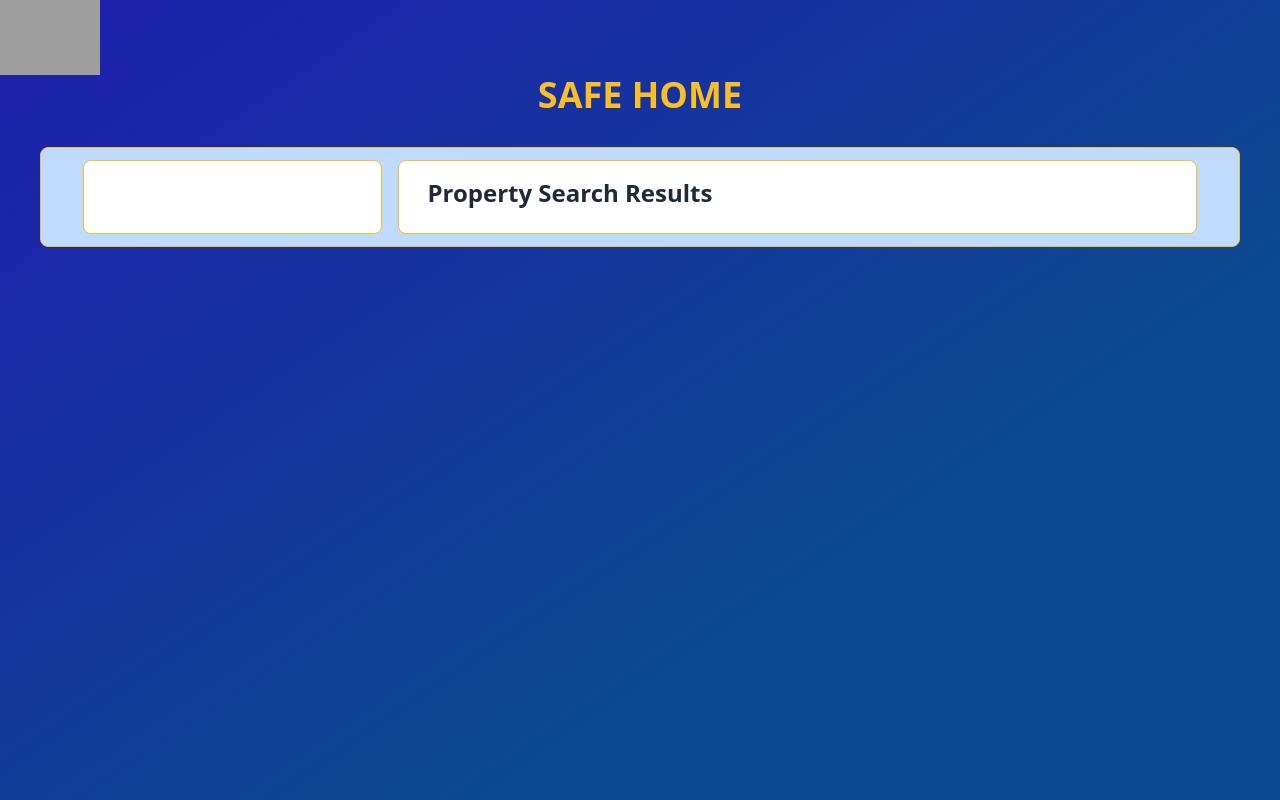
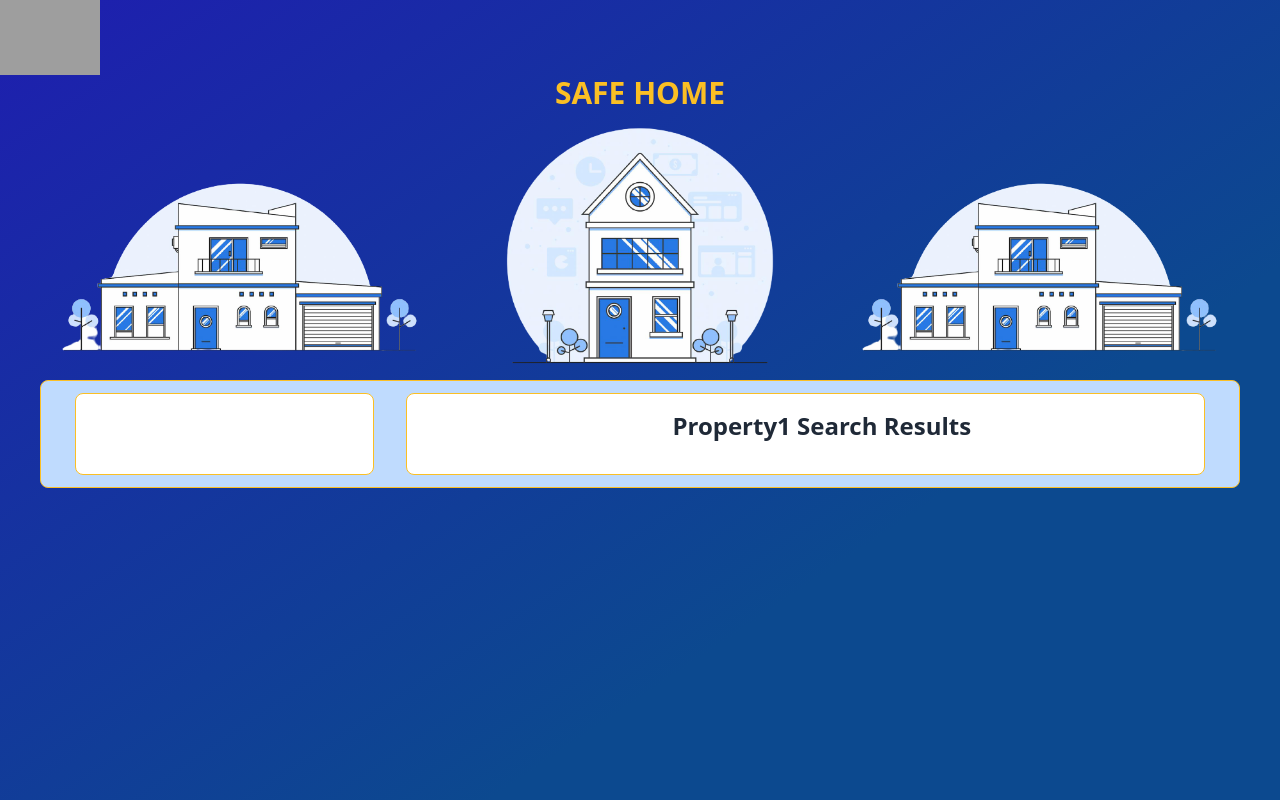
Before and after one commit to sghosh17/Safe-Home, a plain HTML site: page results/result.html in a window 1280 px wide. Drawn offline with nearby package versions, Linux system fonts and the light colour scheme; no server answers; grey boxes are pictures that could not be loaded.

Commit message:
styling results

```diff
--- a/results/result.html
+++ b/results/result.html
@@ -14,34 +14,46 @@
 
 <body class="body-bg h-screen w-auto place-content-start">
   <header class="text-gray-600 body-font ">
-    <nav class="container mx-auto flex flex-wrap flex-col md:flex-row items-center bg-blue">
+    <nav class="container w-full flex flex-wrap flex-col md:flex-row items-left bg-blue">
       <img src="https://www.zoopla.co.uk/static/images/mashery/powered-by-zoopla-150x73.png" width="100" height="48"
         title="Property information powered by Zoopla" alt="Property information powered by Zoopla" border="0">
     </nav>
+    <h1
+      class="my-1 px-1 overflow-hidden text-3xl font-bold my-auto text-center content-center text-yellow-400">
+      SAFE HOME</h1>
+    <div class=" flex flex-wrap mx-10 items-center">
 
-    <h1 class="text-4xl font-bold text-white text-center text-yellow-400">SAFE HOME</h1>
+      <img src="../assets/Img/Minimalist.png" alt="minamlist house"
+        class="w-auto h-auto my-1 px-1 w-1/3 overflow-hidden md:w-1/3 lg:w-1/3 border-none my-0" />
+      <img src="../assets/Img/smallhouse.png" alt="small house"
+        class="w-auto h-auto my-1 px-1 w-1/3 overflow-hidden md:w-1/3 lg:w-1/3 border-none my-0" />
+      <img src="../assets/Img/Minimalist.png" alt="minamlist house"
+        class="w-auto h-auto my-1 px-1 w-1/3 overflow-hidden md:w-1/3 lg:w-1/3 border-none my-0" />
+
+    </div>
+
 
   </header>
 
-  <main class="place-content-center mt-8 -w-max border border-yellow-400 flex flex-wrap overflow-hidden md:mx-10 rounded-lg bg-blue-200">
+  <main
+    class="place-content-center mt-0 -w-max border border-yellow-400 flex flex-wrap overflow-hidden md:mx-10 rounded-lg bg-blue-200">
 
-    <section class="m-2 border border-yellow-400 my-1 px-1 w-full md:my-3 md:px-3 md:w-3/12 lg:w-3/12 xl:w-3/12 rounded-lg bg-white">
-      <div class=" area-list mr-2 flex flex-wrap items-center ">
+    <section
+      class="mx-4 mt-6 border border-yellow-400 my-1 px-1 w-full md:my-3 md:px-3 md:w-3/12 lg:w-3/12 xl:w-3/12 rounded-lg bg-white">
+      <div class=" area-list mr-2 flex flex-wrap place-content-center ">
       </div>
     </section>
 
-    <section class="m-2 border border-yellow-400 my-1 px-1 w-full overflow-hidden md:my-3 md:px-3 md:w-8/12 lg:w-8/12 xl:w-8/12 rounded-lg bg-white">
+    <section
+      class="mt-6 mx-4 border border-yellow-400 my-1 px-1 w-full overflow-hidden md:my-3 md:px-3 md:w-8/12 lg:w-8/12 xl:w-8/12 rounded-lg bg-white">
 
 
-      <h2 class="ml-4 my-4 text-2xl w-full font-bold text-gray-800 w-auto mx-auto">Property Search Results</h2>
-      <div id="show" class="flex flex-wrap m-2 display content-center">
+      <h2 class="text-center content-center ml-4 my-4 text-2xl w-full font-bold text-gray-800 w-auto mx-auto">Property1 Search Results</h2>
+      <div id="show" class="flex flex-wrap m-4 display place-content-center">
 
       </div>
     </section>
   </main>
-
-
-
   <script src='./result.js'></script>
 </body>
 
```
Also changed, not shown: assets/Img/Minimalist.png (added), assets/Img/smallhouse.png (added).
